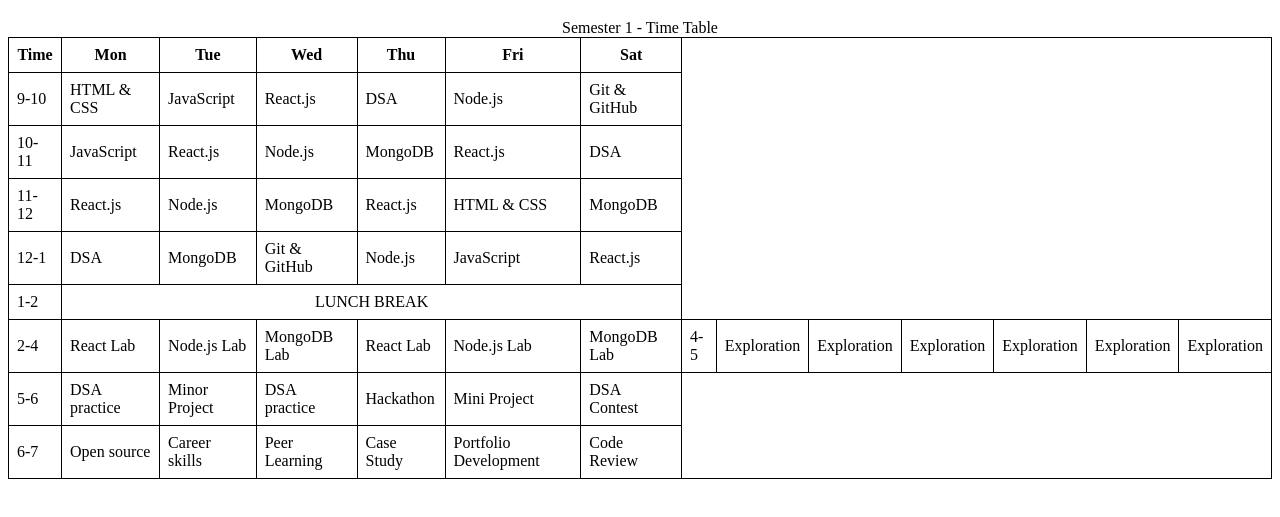
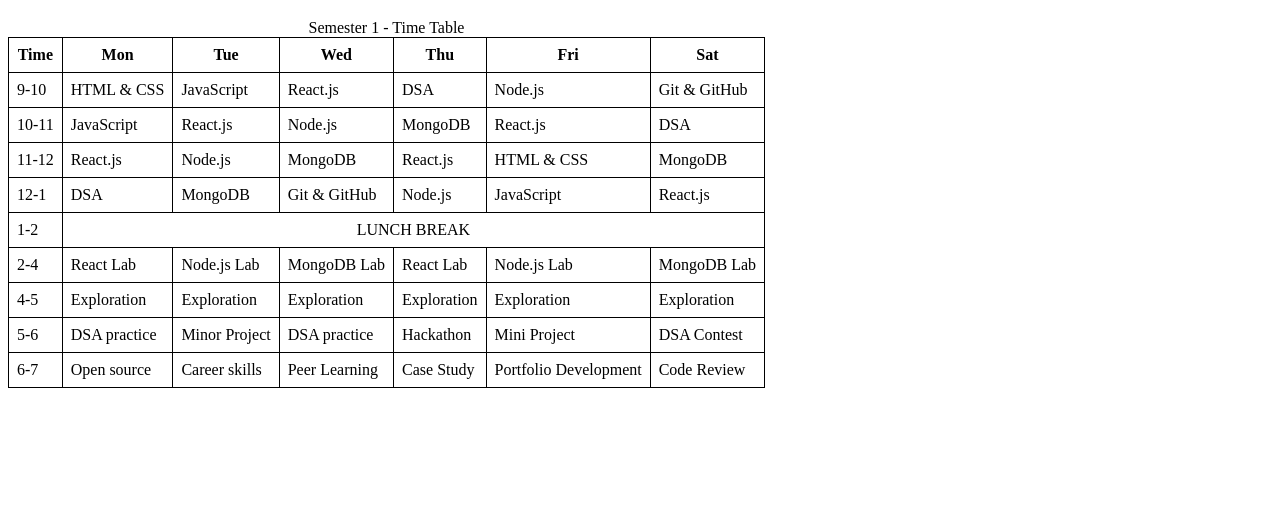
Before and after one commit to daksh006v/AssignmentSubmission, a plain HTML site: page HTML&CSS/19_assignments/Assignment7/mern_timetable.html in a window 1280 px wide. Shown: the part 71-588 px from the top of the page. Drawn offline with Linux system fonts and the light colour scheme.

Commit message:
fixed a bug

```diff
--- a/HTML&CSS/19_assignments/Assignment7/mern_timetable.html
+++ b/HTML&CSS/19_assignments/Assignment7/mern_timetable.html
@@ -13,6 +13,7 @@
         <caption>Semester 1 - Time Table</caption>
 
         <thead>
+            <tr>
             <th style="border:1px solid black; padding:8px;">Time</th>
             <th style="border:1px solid black; padding:8px;">Mon</th>
             <th style="border:1px solid black; padding:8px;">Tue</th>
@@ -20,6 +21,7 @@
             <th style="border:1px solid black; padding:8px;">Thu</th>
             <th style="border:1px solid black; padding:8px;">Fri</th>
             <th style="border:1px solid black; padding:8px;">Sat</th>
+            </tr>
         </thead>
         <tbody>
         <tr>
@@ -73,6 +75,7 @@
             <td rowspan="2" style="border:1px solid black; padding:8px;">Node.js Lab</td>
             <td rowspan="2" style="border:1px solid black; padding:8px;">MongoDB Lab</td>
         </tr>
+        <tr></tr>
         <tr>
             <td style="border:1px solid black; padding:8px;">4-5</td>
             <td style="border:1px solid black; padding:8px;"> Exploration</td>
@@ -93,6 +96,7 @@
         </tr>
         </tbody>
         <tfoot>
+            <tr>
             <td style="border:1px solid black; padding:8px;">6-7</td>
             <td style="border:1px solid black; padding:8px;"> Open source</td>
             <td style="border:1px solid black; padding:8px;">Career skills</td>
@@ -100,6 +104,7 @@
             <td style="border:1px solid black; padding:8px;">Case Study</td>
             <td style="border:1px solid black; padding:8px;">Portfolio Development</td>
             <td style="border:1px solid black; padding:8px;">Code Review</td>
+            </tr>
         </tfoot>
 
 
```
